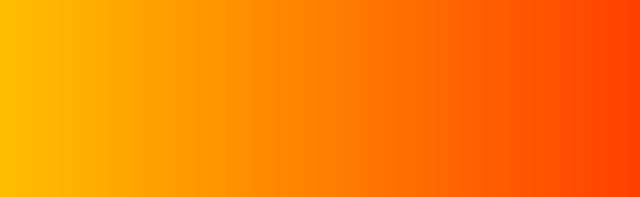
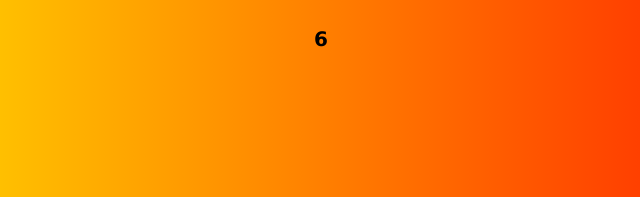
Before and after one commit to sarahnwright/diceGame, a plain HTML site: page index.html in a window 1280 px wide. Both pictures are taken after a click on the button "Roll". Shown: the part 459-656 px from the top of the page, 319-959 px from the left. Drawn offline with Linux system fonts and the light colour scheme.

Commit message:
Adding number display
number displayed under dice image

```diff
--- a/app.js
+++ b/app.js
@@ -7,4 +7,6 @@ function getRandom () {
         else if (randomNumber == 4) showImage.innerHTML = '<img class="image" src="diceFour.png">';
         else if (randomNumber == 5) showImage.innerHTML = '<img class="image" src="diceFive.png">';
         else  showImage.innerHTML = '<img class="image" src="diceSix.png">';
+
+        document.getElementById("number") .innerHTML = randomNumber
 }
--- a/index.html
+++ b/index.html
@@ -16,5 +16,7 @@
             <div id="showImage"></div>
         </div>
 
+        <div id="number"></div>
+
     </body>
 </html>
--- a/style.css
+++ b/style.css
@@ -16,3 +16,6 @@ h2 {color: black;
 .image {background-position: center; height: 200px; width: 200px; margin-top: 30px; }
 
 .button {background-color: orange; font-family: Verdana, Geneva, Tahoma, sans-serif; margin-top: 15px;}
+
+#number {font-size: 20px; font-family: Verdana, Geneva, Tahoma, sans-serif; color: black; text-align: center;
+        margin-top: 30px; font-weight: bolder;}
```
